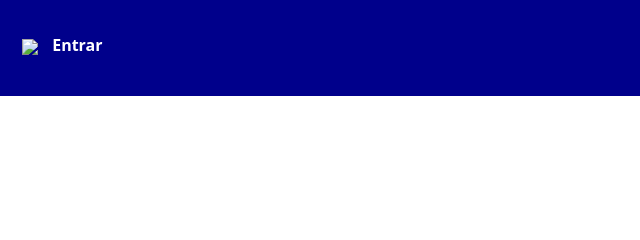
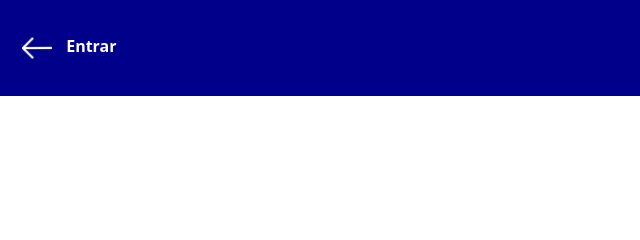
Before and after one commit to gugarga49/gugarga49.github.io, a plain HTML site: page entrarindex.html in a window 1280 px wide. Shown: the top 240 px of the page, 0-640 px from the left. Drawn offline with nearby package versions, Linux system fonts and the light colour scheme.

Commit message:
Update entrarindex.html

```diff
--- a/entrarindex.html
+++ b/entrarindex.html
@@ -61,7 +61,7 @@
     <div class="container-fluid" style="background-color: #00008b; height: 12vh; position: fixed; top: 0" >
 
         <a href="https://gugarga49.github.io/indexPIZZARIA.html" class="botao-centralizado a-style">
-          <img src="images/setaEs.png" style="max-width: 120px; height: 30px;">
+          <img src="https://gugarga49.github.io/setaEs.png" style="max-width: 120px; height: 30px;">
           <strong style="margin-left: 10px">
             Entrar
           </strong>
```
